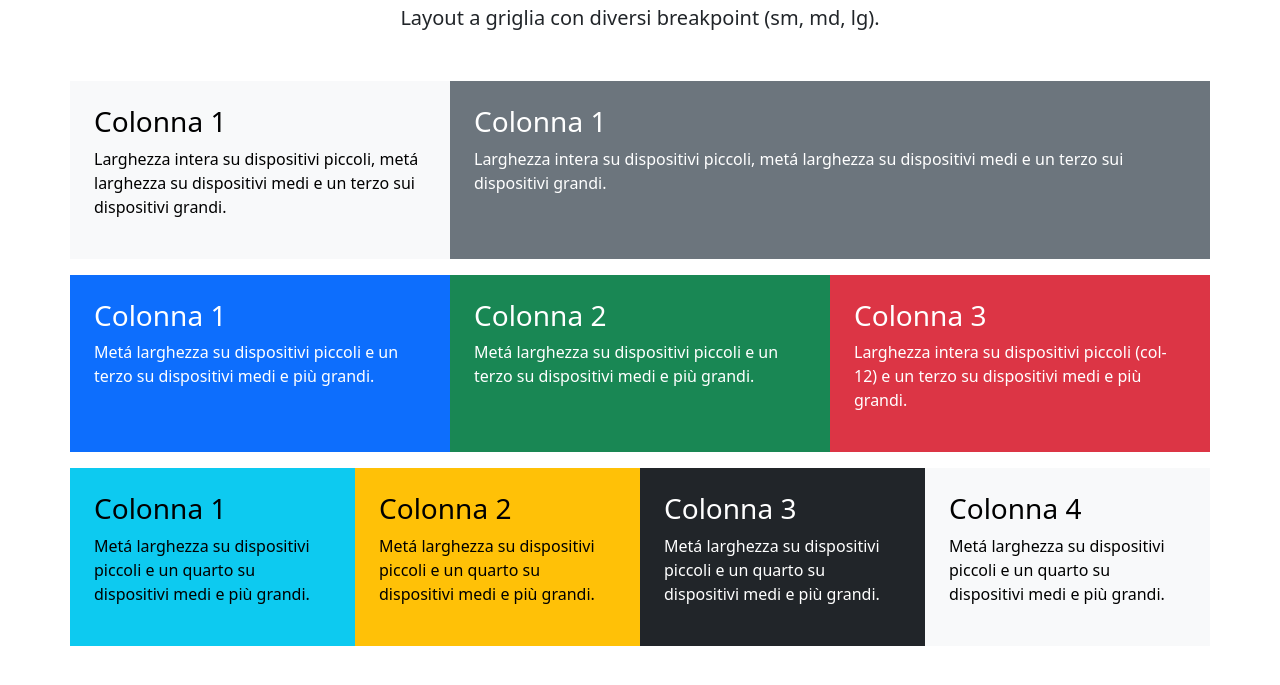
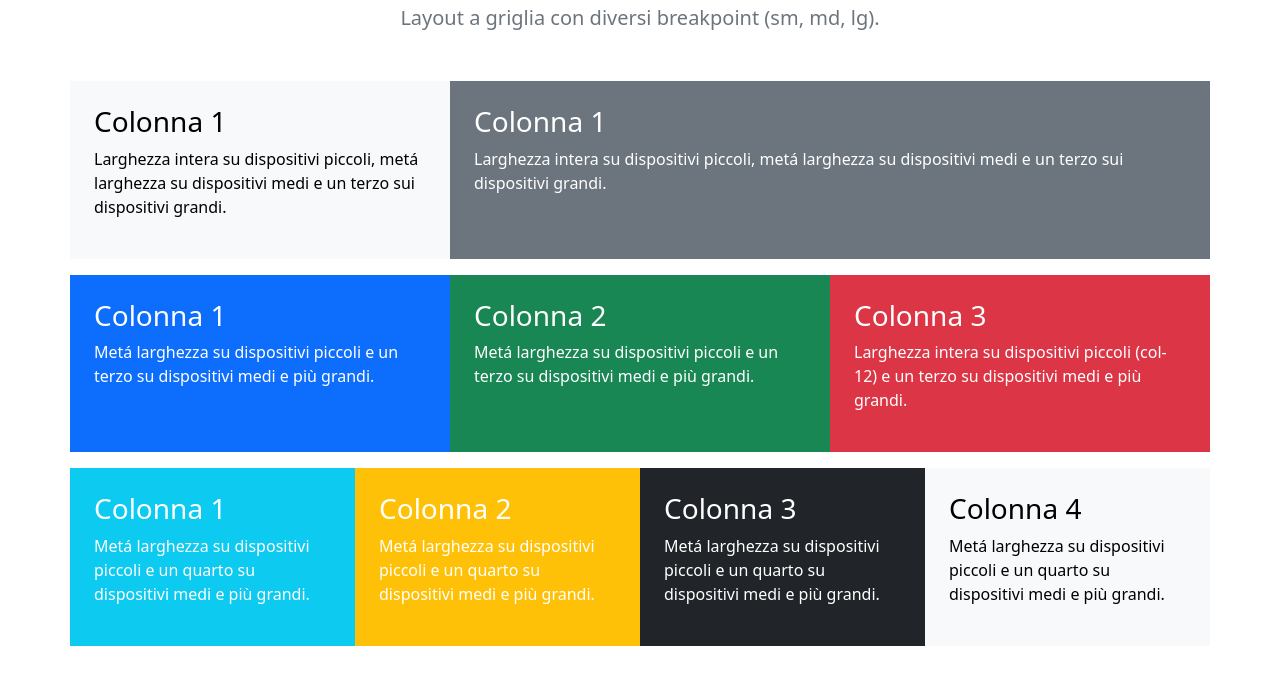
Before and after one commit to carlosvillaar/htmlcss-bootstrap-layout, a plain HTML site: page index.html in a window 1280 px wide. Shown: the part 101-786 px from the top of the page. Drawn offline with nearby package versions, Linux system fonts and the light colour scheme.

Commit message:
fix: change cols text color

```diff
--- a/index.html
+++ b/index.html
@@ -11,7 +11,7 @@
   <main>
     <div class="container my-5">
       <h1 class="text-center">Bootstrap 5 Responsive Grid</h1>
-      <p class="text-center fs-5">Layout a griglia con diversi breakpoint (sm, md, lg).</p>
+      <p class="text-center text-secondary fs-5">Layout a griglia con diversi breakpoint (sm, md, lg).</p>
 
       <section>
         <div class="row mt-5 row-cols-md-2">
@@ -45,11 +45,11 @@
 
       <section>
         <div class="row mt-3 row-cols-md-4">
-          <div class="col-6 text-bg-info p-4">
+          <div class="col-6 text-white bg-info p-4">
             <h3>Colonna 1</h3>
             <p>Met&aacute; larghezza su dispositivi piccoli e un quarto su dispositivi medi e pi&ugrave; grandi.</p>
           </div>
-          <div class="col-6 text-bg-warning p-4">
+          <div class="col-6 text-white bg-warning p-4">
             <h3>Colonna 2</h3>
             <p>Met&aacute; larghezza su dispositivi piccoli e un quarto su dispositivi medi e pi&ugrave; grandi.</p>
           </div>
```
